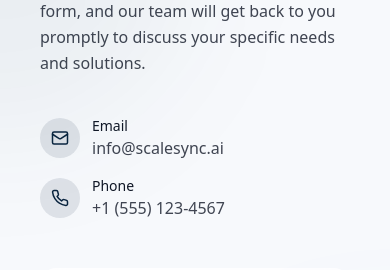
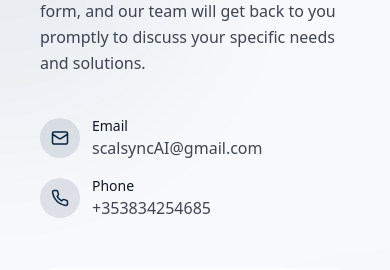
Before and after one commit to Agastya170903/scale-synchronicity, a React (Vite) app: page / in a window 390 px wide. Shown: the part 2240-2510 px from the top of the page. Built offline with nearby package versions, Linux system fonts and the light colour scheme.

Commit message:
Update contact information
Updates the email address and phone number in the contact section.

```diff
--- a/src/components/sections/Contact.tsx
+++ b/src/components/sections/Contact.tsx
@@ -40,7 +40,7 @@ const Contact = () => {
                 </div>
                 <div>
                   <p className="text-sm font-medium">Email</p>
-                  <p className="text-sync-black/80">info@scalesync.ai</p>
+                  <p className="text-sync-black/80">scalsyncAI@gmail.com</p>
                 </div>
               </div>
 
@@ -63,7 +63,7 @@ const Contact = () => {
                 </div>
                 <div>
                   <p className="text-sm font-medium">Phone</p>
-                  <p className="text-sync-black/80">+1 (555) 123-4567</p>
+                  <p className="text-sync-black/80">+353834254685</p>
                 </div>
               </div>
             </div>
```
